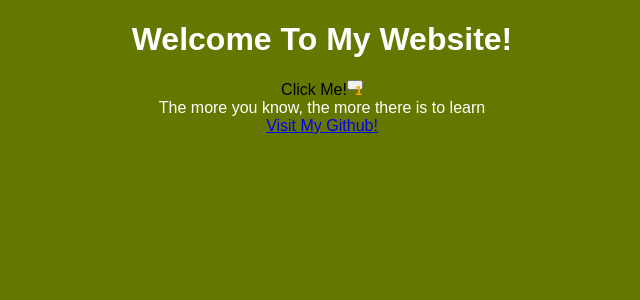
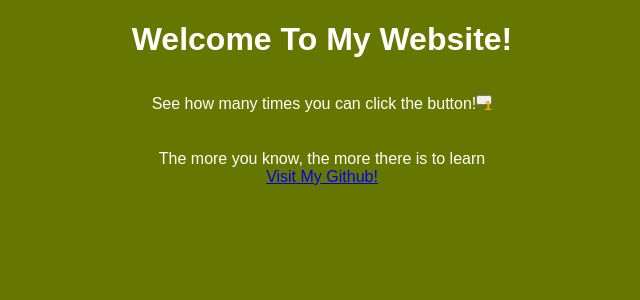
Before and after one commit to raysims/FirstReactApp, a React (Create React App) app: page / in a window 1280 px wide. Shown: the top 300 px of the page, without its empty margins (318-958 px from the left). Built offline with nearby package versions, Linux system fonts and the light colour scheme.

Commit message:
modding css and adding linkedin

```diff
--- a/src/App.css
+++ b/src/App.css
@@ -18,6 +18,7 @@
 .App-footer {
   height: 30px;
   margin-bottom: 30px;
+  padding: 20px;
   color: white;
   text-align: center;
 }
@@ -30,6 +31,15 @@
   font-size: large;
 }
 
+.App-textbox {
+  height: 20px;
+  color:white;
+  padding: 15px;
+  text-align: center;
+  display: flex;
+  justify-content: center;
+}
+
 @keyframes App-logo-spin {
   from { transform: rotate(0deg); }
   to { transform: rotate(360deg); }
--- a/src/App.js
+++ b/src/App.js
@@ -3,17 +3,29 @@ import './App.css';
 import CountingButton from "./components/CountingButton.js";
 import Header from "./components/Header.js"
 import Footer from "./components/Footer.js"
+import LinkedInWidget from "./components/LinkedInWidget.js"
+
+
 class App extends Component {
 
+  componentDidMount () {
+      const script = document.createElement("script");
+
+      script.src = "//platform.linkedin.com/in.js";
+      script.async = true;
+
+      document.body.appendChild(script);
+  }
+
   render() {
+
     return (
-      <body>
         <div className="App">
           <Header></Header>
-          <CountingButton></CountingButton>
+          <CountingButton className="App"></CountingButton>
+          <LinkedInWidget></LinkedInWidget>
+          <Footer></Footer>
         </div>
-      <Footer></Footer>
-    </body>
     );
 
 }
--- a/src/components/CountingButton.js
+++ b/src/components/CountingButton.js
@@ -17,7 +17,8 @@ export default class CountingButton extends Component {
 
   render() {
     return (
-      <div>Click Me!
+      <div className="App-textbox">See how many times you can click the button!
+      <br></br>
       <button className="App-button"onClick={this.handleClick}>
         {this.state.counter}
       </button>
--- /dev/null
+++ b/src/components/LinkedInWidget.js
@@ -0,0 +1,14 @@
+import React, { Component } from 'react';
+
+export default class LinkedInWidget extends Component {
+
+  render() {
+
+    return (
+      <div>
+      <script src="//platform.linkedin.com/in.js" type="text/javascript"></script>
+      <script type="IN/MemberProfile" data-id="https://www.linkedin.com/in/raymond-sims-2a327491" data-format="inline" data-related="false"></script>
+      </div>
+    );
+  }
+}
```
Also changed, not shown: src/components/Footer.js (line endings or trailing spaces).
